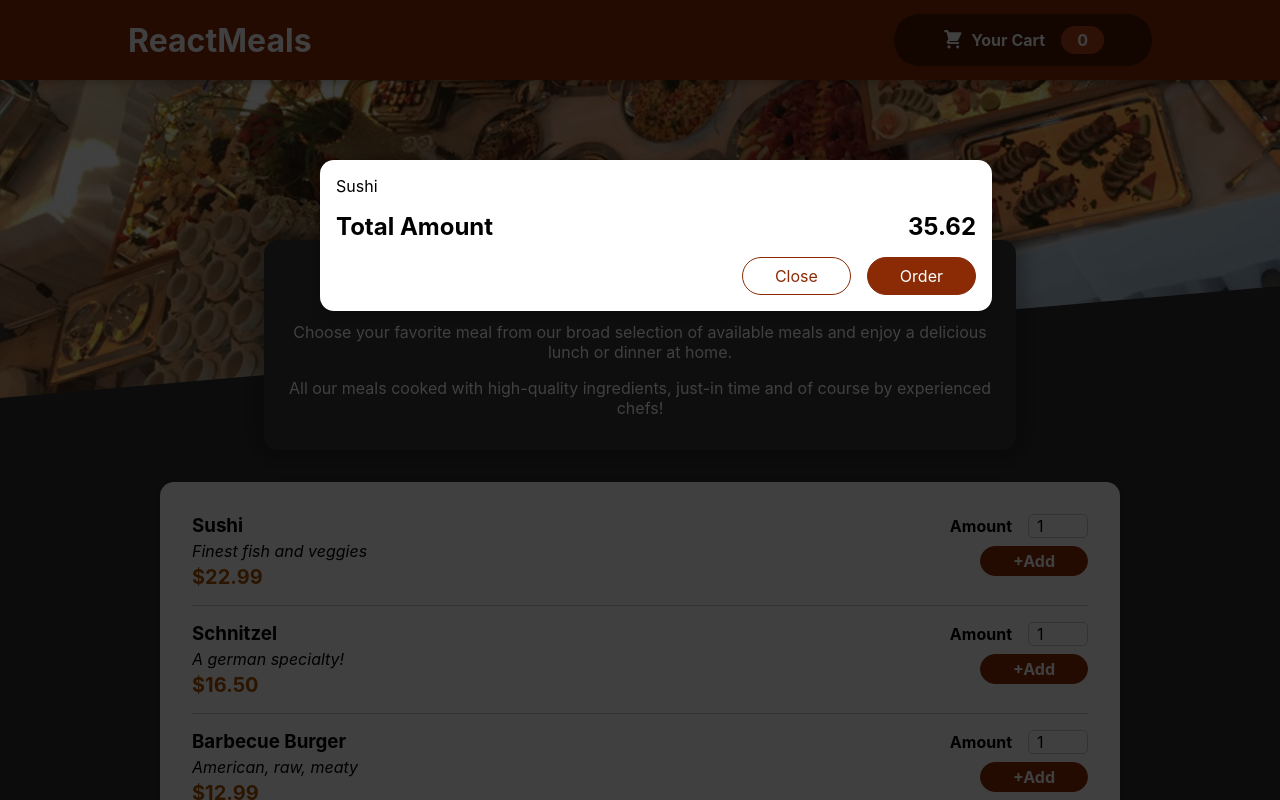
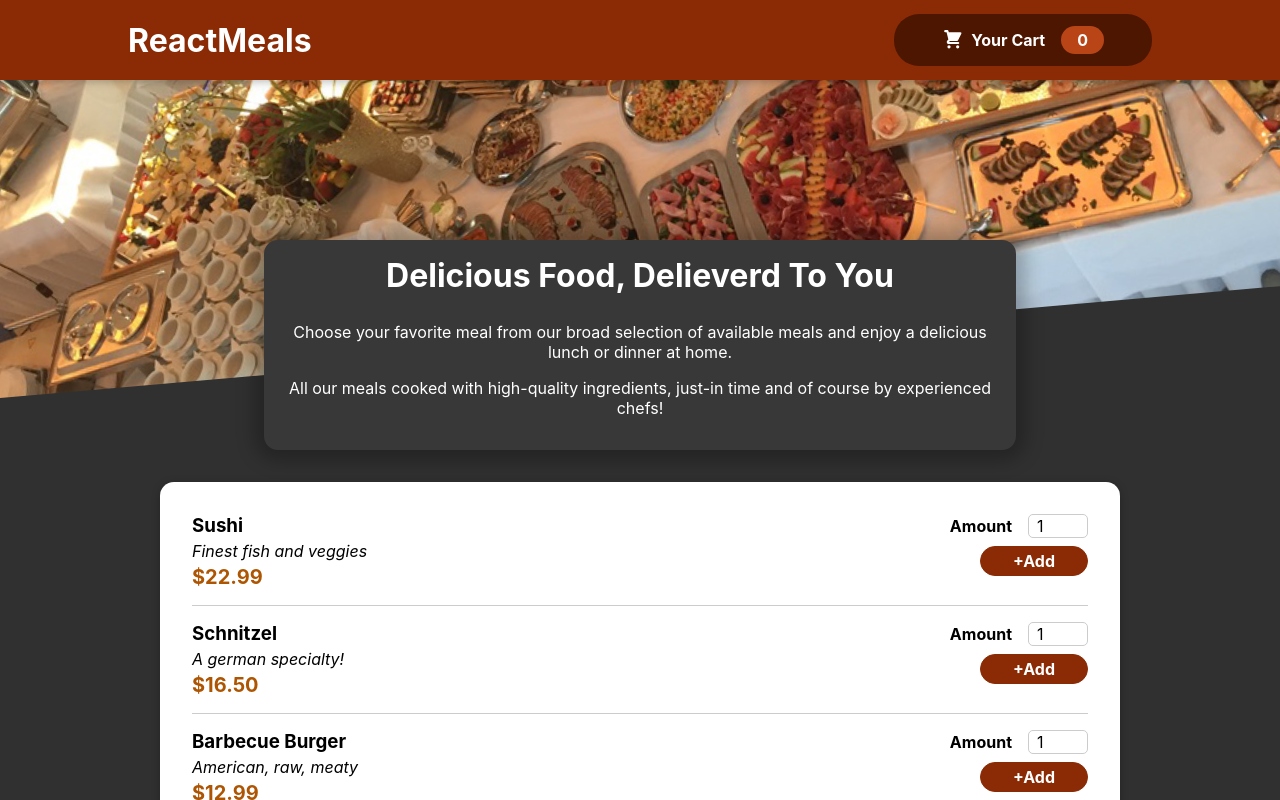
Before and after one commit to Shivanshdev12/Reacteats, a React (Create React App) app: page / in a window 1280 px wide. Shown: the top 800 px of the page. Built offline with nearby package versions, Linux system fonts and the light colour scheme.

Commit message:
Open close

```diff
--- a/src/App.js
+++ b/src/App.js
@@ -1,14 +1,21 @@
-import React from "react";
+import React, { useState } from "react";
 import Header from "./components/Layout/Header";
 import AvailableMeals from "./components/Meals/AvailableMeals";
 import MealsSummary from "./components/Meals/MealsSummary";
 import Cart from "./components/Cart/Cart";
 
 function App() {
+  const [isCartOpen, setCartOpen] = useState(false);
+  const cartHandler = () => {
+    setCartOpen(true);
+  };
+  const closeHandler = () => {
+    setCartOpen(false);
+  };
   return (
     <React.Fragment>
-      <Cart />
-      <Header />
+      {isCartOpen && <Cart closeCart={closeHandler} />}
+      <Header onCartOpen={cartHandler} />
       <main>
         <MealsSummary />
         <AvailableMeals />
--- a/src/components/Cart/Cart.js
+++ b/src/components/Cart/Cart.js
@@ -13,7 +13,7 @@ const Cart = (props) => {
           price: 22.99,
         },
       ].map((item) => (
-        <li>{item.name}</li>
+        <li key={item.id}>{item.name}</li>
       ))}
     </ul>
   );
@@ -25,7 +25,9 @@ const Cart = (props) => {
         <span>35.62</span>
       </div>
       <div className="actions">
-        <button className="button--alt">Close</button>
+        <button className="button--alt" onClick={props.closeCart}>
+          Close
+        </button>
         <button className="button">Order</button>
       </div>
     </Modal>
--- a/src/components/Layout/Header.js
+++ b/src/components/Layout/Header.js
@@ -8,7 +8,7 @@ const Header = (props) => {
     <React.Fragment>
       <header className="header">
         <h1>ReactMeals</h1>
-        <HeaderCartButton />
+        <HeaderCartButton onClick={props.onCartOpen} />
       </header>
       <div className="main-image">
         <img src={meals} />
--- a/src/components/Layout/HeaderCartButton.js
+++ b/src/components/Layout/HeaderCartButton.js
@@ -4,7 +4,7 @@ import "./HeaderCartButton.css";
 
 const HeaderCartButton = (props) => {
   return (
-    <button className="button-header">
+    <button className="button-header" onClick={props.onClick}>
       <span className="icon">
         <CartIcon />
       </span>
```
